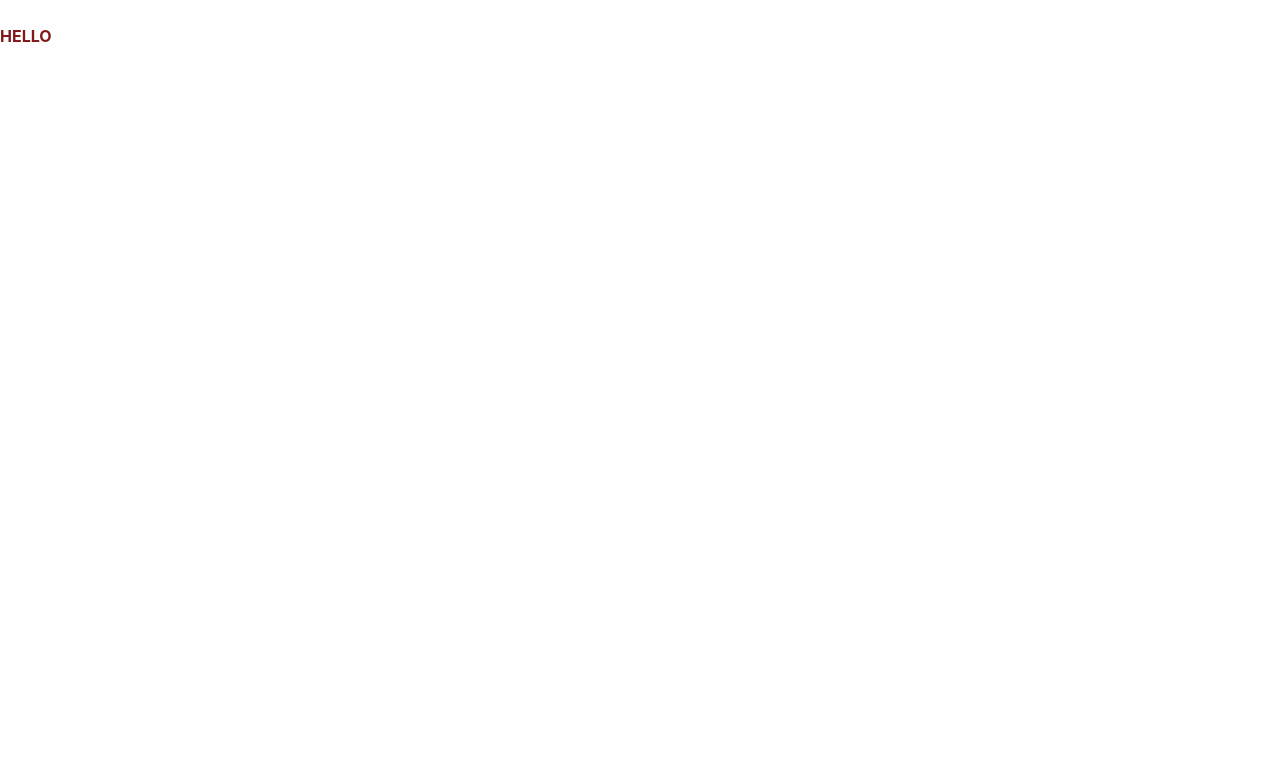
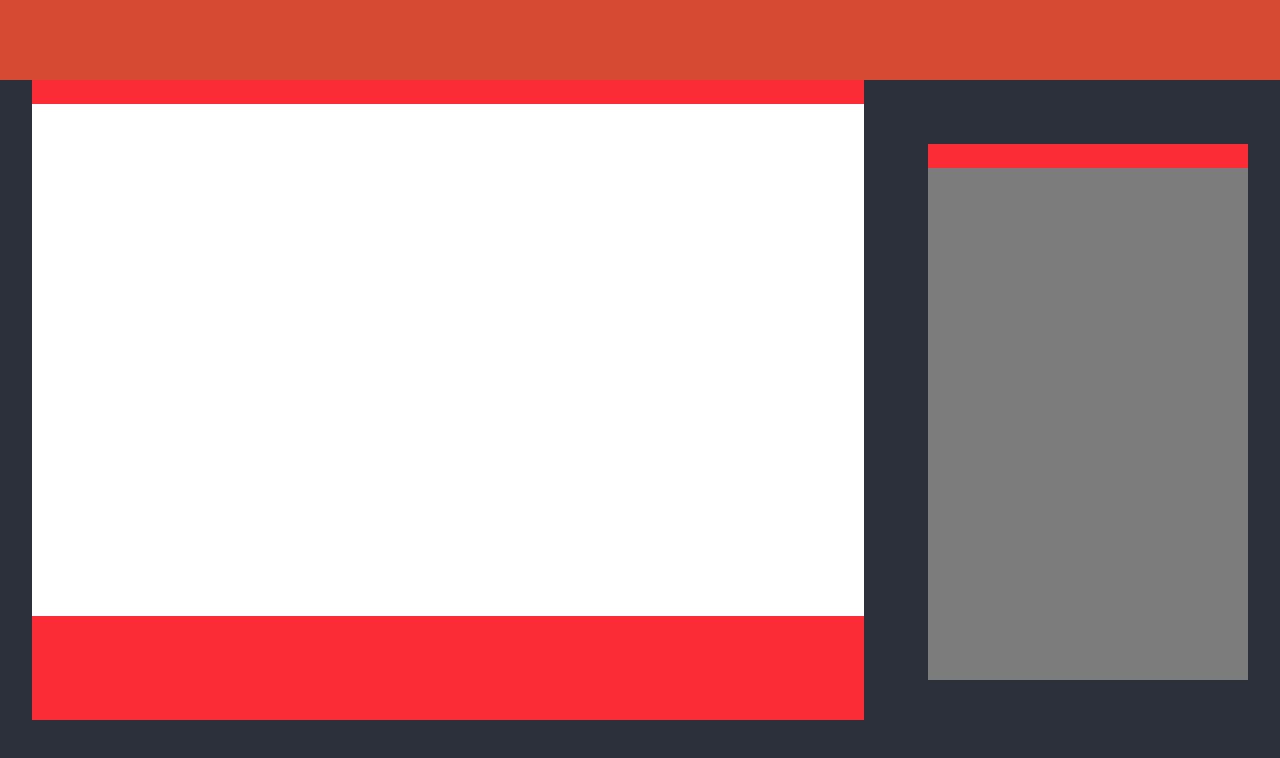
Before and after one commit to Yuunpiur/CodeSave, a React app in the folder frontend/: page / in a window 1280 px wide. Shown: the top 758 px of the page. Built offline with nearby package versions, Linux system fonts and the light colour scheme; the HTML template or start-up script is replaced by a standard one.

Commit message:
added colors for main containers

```diff
--- a/frontend/src/code-page.jsx
+++ b/frontend/src/code-page.jsx
@@ -2,8 +2,8 @@
 
 const CodePage = () => {
   return (
-    <>
-      <div className="header">
+    <div class="parent-container w-full h-screen bg-[#2B303A]">
+      <div className="header w-full h-20 bg-[#D64933]">
         <div className="logo">
           <div className="symbol"></div>
           <div className="text"></div>
@@ -11,18 +11,18 @@
         <div className="settings"></div>
       </div>
 
-      <div className="main">
-        <div className="code-space">
+      <div className="main w-[100%] h-[80%] flex flex-row justify-around items-center">
+        <div className="code-space w-[65%] h-[100%] bg-red-500">
           <div className="code-space-header">
             <button className="language-picker"></button>
             <input className="code-link" type="text" />
           </div>
-          <div className="code-editor font-bold text-red-900">HELLO</div>
+          <div className="code-editor w-[100%] h-[80%] bg-white"></div>
         </div>
 
-        <div className="version-history">
+        <div className="version-history h-[80%] w-[25%] bg-red-500">
           <button className="save-button"></button>
-          <div className="all-versions">
+          <div className="all-versions h-[100%] w-[100%] bg-[#7C7C7C]">
             <div className="version-1">
               <div className="version-name"></div>
               <div className="created-date"></div>
@@ -30,7 +30,7 @@
           </div>
         </div>
       </div>
-    </>
+    </div>
   );
 };
 
```
